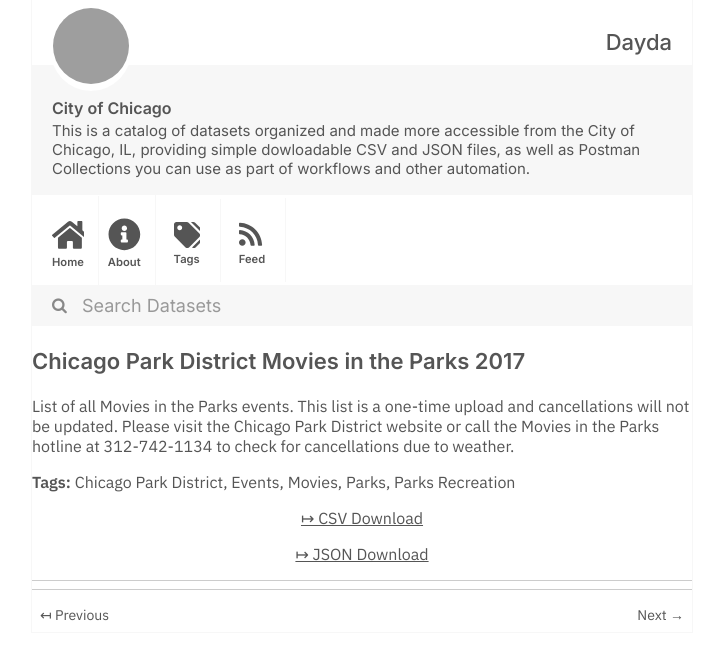
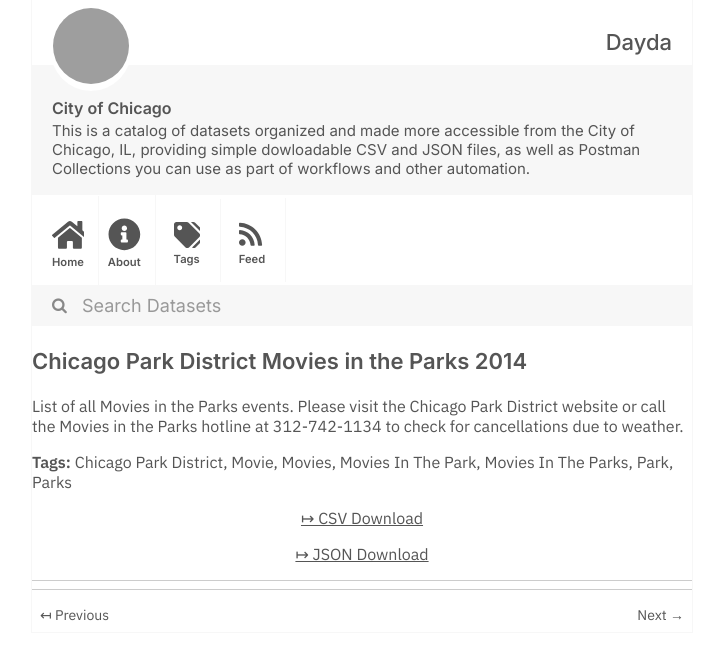
Before and after one commit to dayda-entities/city-of-chicago, a Jekyll site: the page built from _posts/2020-11-10-chicago-park-district-movies-i.md, in a window 1280 px wide, cut to the strip 0-660 px from the top of the page. Shown: the whole strip, without its empty margins (278-998 px from the left). Built offline with Jekyll 4.4.1, drawn with Linux system fonts in a browser that asks for light colours; grey boxes are pictures that could not be loaded.

```diff
--- a/_posts/2020-11-10-chicago-park-district-movies-i.md
+++ b/_posts/2020-11-10-chicago-park-district-movies-i.md
@@ -1,22 +1,24 @@
 ---
-title: Chicago Park District Movies in the Parks 2017
-created: '2020-11-10T16:54:36.555586'
-modified: '2020-11-10T16:54:36.555597'
+title: Chicago Park District Movies in the Parks 2014
+created: '2020-11-10T16:54:47.159122'
+modified: '2020-11-10T16:54:47.159134'
 state: active
 type: dataset
 tags:
   - Chicago Park District
-  - Events
+  - Movie
   - Movies
+  - Movies In The Park
+  - Movies In The Parks
+  - Park
   - Parks
-  - Parks Recreation
 groups:
   - Local Government
 csv_url: >-
-  https://data.cityofchicago.org/api/views/a7gu-2qz6/rows.csv?accessType=DOWNLOAD
+  https://data.cityofchicago.org/api/views/cyqk-tzjs/rows.csv?accessType=DOWNLOAD
 json_url: >-
-  https://data.cityofchicago.org/api/views/a7gu-2qz6/rows.json?accessType=DOWNLOAD
+  https://data.cityofchicago.org/api/views/cyqk-tzjs/rows.json?accessType=DOWNLOAD
 layout: post
 
 ---
-List of all Movies in the Parks events. This list is a one-time upload and cancellations will not be updated. Please visit the Chicago Park District website or call the Movies in the Parks hotline at 312-742-1134 to check for cancellations due to weather.
+List of all Movies in the Parks events.  Please visit the Chicago Park District website or call the Movies in the Parks hotline at 312-742-1134  to check for cancellations due to weather.
```
